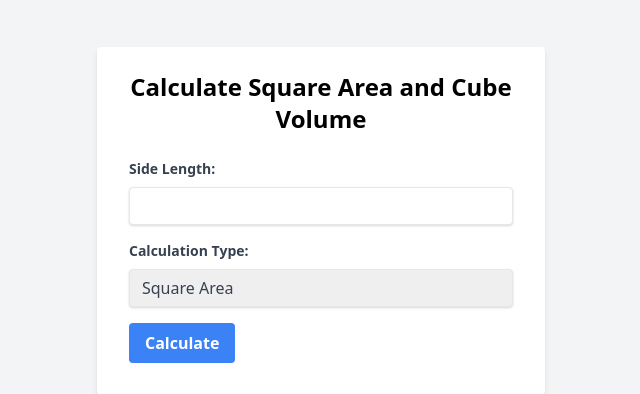
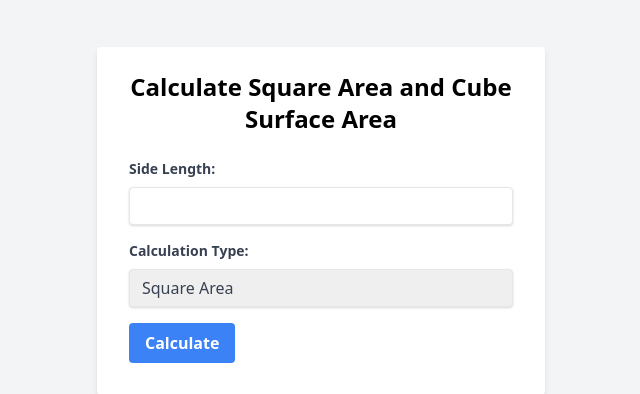
Before and after one commit to jasonirvine76/lab7-kowan, a Django app: page / in a window 1280 px wide. Shown: the part 171-565 px from the top of the page, without its empty margins (319-959 px from the left). Run offline with Django 4.2, Linux system fonts and the light colour scheme.

Commit message:
fix: json parse

```diff
--- a/calculator/templates/calculate.html
+++ b/calculator/templates/calculate.html
@@ -10,7 +10,7 @@
 </head>
 <body class="bg-gray-100 min-h-screen flex items-center justify-center">
     <div class="bg-white shadow-md rounded px-8 pt-6 pb-8 mb-4 w-full max-w-md">
-        <h1 class="text-2xl font-bold text-center mb-6">Calculate Square Area and Cube Volume</h1>
+        <h1 class="text-2xl font-bold text-center mb-6">Calculate Square Area and Cube Surface Area</h1>
 
         <form method="POST" class="space-y-4">
             {% csrf_token %}
@@ -25,7 +25,7 @@
                 <label for="calculation_type" class="block text-gray-700 text-sm font-bold mb-2">Calculation Type:</label>
                 <select name="calculation_type" required class="shadow appearance-none border rounded w-full py-2 px-3 text-gray-700 leading-tight focus:outline-none focus:shadow-outline">
                     <option value="square_area">Square Area</option>
-                    <option value="cube_volume">Cube Volume</option>
+                    <option value="cube_surface_area">Cube Surface Area</option>
                 </select>
             </div>
 
@@ -41,8 +41,8 @@
                 <h2 class="font-bold">Result:</h2>
                 {% if calculation_type == 'square_area' %}
                     <p>The area of the square is: <strong>{{ result }}</strong></p>
-                {% elif calculation_type == 'cube_volume' %}
-                    <p>The volume of the cube is: <strong>{{ result }}</strong></p>
+                {% elif calculation_type == 'cube_surface_area' %}
+                    <p>The surface area of the cube is: <strong>{{ result }}</strong></p>
                 {% endif %}
             </div>
         {% endif %}
--- a/calculator/views.py
+++ b/calculator/views.py
@@ -1,6 +1,5 @@
-# myapp/views.py
-
 import requests
+import json
 from django.shortcuts import render
 from django.conf import settings
 
@@ -17,21 +16,14 @@ def calculate(request):
                 # Panggil layanan untuk menghitung luas persegi
                 faasd_url = settings.SQUARE_AREA_URL
                 response = requests.post(faasd_url, json={'side': side_length})
-                response_data = response.json()
-                result = response_data.get('result')
+                response_data = response.json()  # Attempt to parse JSON
+                result = response_data.get('luas_persegi')
 
-            elif calculation_type == 'cube_volume':
-                # Langkah pertama: panggil layanan untuk menghitung luas persegi
-                faasd_square_url = settings.SQUARE_AREA_URL
-                square_response = requests.post(faasd_square_url, json={'side': side_length})
-                square_data = square_response.json()
-                square_area = square_data.get('result')
-
-                # Langkah kedua: hitung volume kubus menggunakan luas persegi
-                faasd_volume_url = settings.CUBE_VOLUME_URL
-                volume_response = requests.post(faasd_volume_url, json={'luas_sisi_kubus': square_area})
-                volume_data = volume_response.json()
-                result = volume_data.get('luas_permukaan_kubus')
+            elif calculation_type == 'cube_surface_area':
+                faasd_surface_url = settings.CUBE_SURFACE_URL
+                surface_response = requests.post(faasd_surface_url, json={'side': side_length})
+                surface_data = surface_response.json()
+                result = surface_data.get('luas_permukaan_kubus')
 
         except requests.exceptions.RequestException as e:
             print(f"Error calling faasd service: {e}")
--- a/lab7_jason_hanif/settings.py
+++ b/lab7_jason_hanif/settings.py
@@ -18,7 +18,7 @@ load_dotenv()
 
 # Gunakan os.getenv untuk membaca variabel
 SQUARE_AREA_URL = os.getenv('SQUARE_AREA_URL')
-CUBE_VOLUME_URL = os.getenv('CUBE_VOLUME_URL')
+CUBE_SURFACE_URL = os.getenv('CUBE_SURFACE_URL')
 
 # Build paths inside the project like this: BASE_DIR / 'subdir'.
 BASE_DIR = Path(__file__).resolve().parent.parent
```
